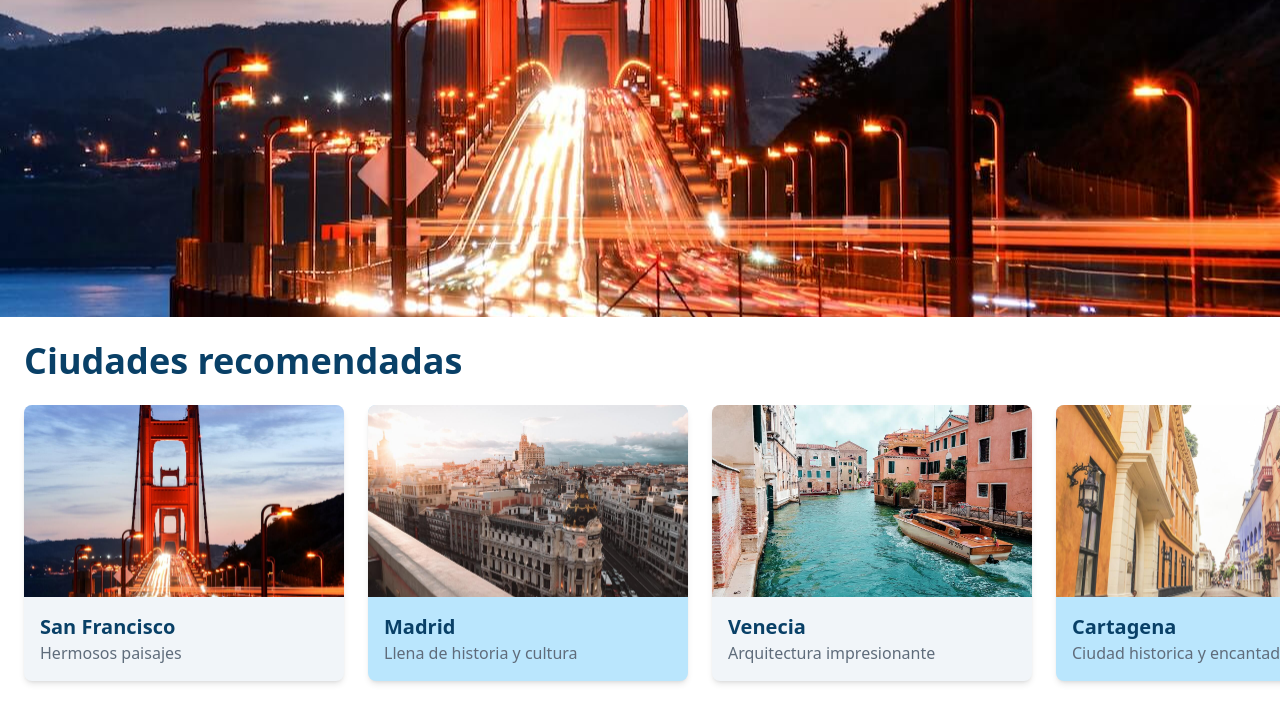
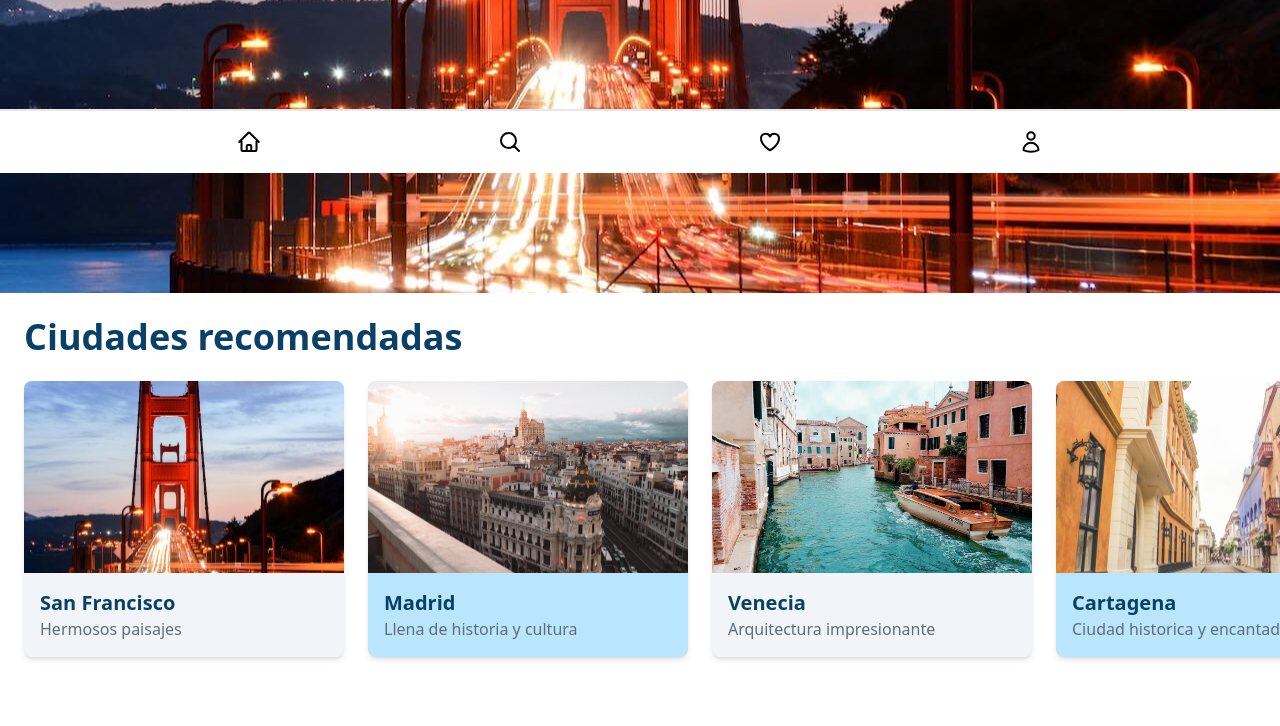
Before and after one commit to JhonEduard26/platzi-travel, a website: page src/index.html in a window 1280 px wide. Shown: the part 627-1353 px from the top of the page. Drawn offline with nearby package versions, Linux system fonts and the light colour scheme; files that its build step writes are made by us from their sources.

Commit message:
agregados svgs y tab-bar

```diff
--- a/src/index.html
+++ b/src/index.html
@@ -27,11 +27,38 @@
       </ul>
     </nav>
   </header>
-  <div id="tab-bar">
-    <a href="#home">svg</a>
-    <a href="#recommended">svg</a>
-    <a href="#trending">svg</a>
-    <a href="#faqs">svg</a>
+  <div id="tab-bar"
+    class="fixed h-16 bottom-0 left-0 right-0 bg-white border-t-2 z-10">
+    <ul class="flex justify-evenly items-center h-full">
+      <a href="#home" class="hover:text-sky-400">
+        <svg xmlns="http://www.w3.org/2000/svg" fill="none" viewBox="0 0 24 24" stroke-width="2" stroke="currentColor"
+          class="w-6 h-6">
+          <path stroke-linecap="round" stroke-linejoin="round"
+            d="M2.25 12l8.954-8.955c.44-.439 1.152-.439 1.591 0L21.75 12M4.5 9.75v10.125c0 .621.504 1.125 1.125 1.125H9.75v-4.875c0-.621.504-1.125 1.125-1.125h2.25c.621 0 1.125.504 1.125 1.125V21h4.125c.621 0 1.125-.504 1.125-1.125V9.75M8.25 21h8.25" />
+        </svg>
+      </a>
+      <a href="#recommended" class="hover:text-sky-400">
+        <svg xmlns="http://www.w3.org/2000/svg" fill="none" viewBox="0 0 24 24" stroke-width="2" stroke="currentColor"
+          class="w-6 h-6">
+          <path stroke-linecap="round" stroke-linejoin="round"
+            d="M21 21l-5.197-5.197m0 0A7.5 7.5 0 105.196 5.196a7.5 7.5 0 0010.607 10.607z" />
+        </svg>
+      </a>
+      <a href="#trending" class="hover:text-sky-400">
+        <svg xmlns="http://www.w3.org/2000/svg" fill="none" viewBox="0 0 24 24" stroke-width="2" stroke="currentColor"
+          class="w-6 h-6">
+          <path stroke-linecap="round" stroke-linejoin="round"
+            d="M21 8.25c0-2.485-2.099-4.5-4.688-4.5-1.935 0-3.597 1.126-4.312 2.733-.715-1.607-2.377-2.733-4.313-2.733C5.1 3.75 3 5.765 3 8.25c0 7.22 9 12 9 12s9-4.78 9-12z" />
+        </svg>
+      </a>
+      <a href="#faqs" class="hover:text-sky-400">
+        <svg xmlns="http://www.w3.org/2000/svg" fill="none" viewBox="0 0 24 24" stroke-width="2" stroke="currentColor"
+          class="w-6 h-6">
+          <path stroke-linecap="round" stroke-linejoin="round"
+            d="M15.75 6a3.75 3.75 0 11-7.5 0 3.75 3.75 0 017.5 0zM4.501 20.118a7.5 7.5 0 0114.998 0A17.933 17.933 0 0112 21.75c-2.676 0-5.216-.584-7.499-1.632z" />
+        </svg>
+      </a>
+    </ul>
   </div>
   <main>
     <section id="home" class="h-screen mb-6">
@@ -162,7 +189,7 @@
   </main>
   <footer class="bg-gray-50 border-y-2 border-gray-100 px-6">
     <h2 class="font-semibold text-xl text-gray-400 my-4">About us</h2>
-    <ul class="flex flex-col gap-y-2 text-gray-400 mb-6">
+    <ul class="flex flex-col gap-y-2 text-gray-400 mb-20">
       <li>Inversores</li>
       <li>Trabajos</li>
       <li>Politica de privacidad</li>
```
Also changed, not shown: public/assets/svgs/fav.svg (added), public/assets/svgs/home.svg (added), public/assets/svgs/moon.svg (added), public/assets/svgs/search.svg (added), public/assets/svgs/sun.svg (added), public/assets/svgs/user.svg (added).
